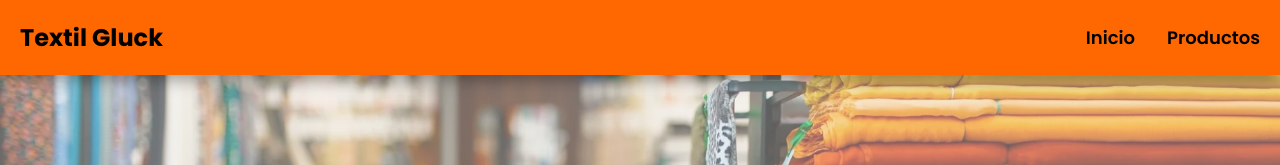
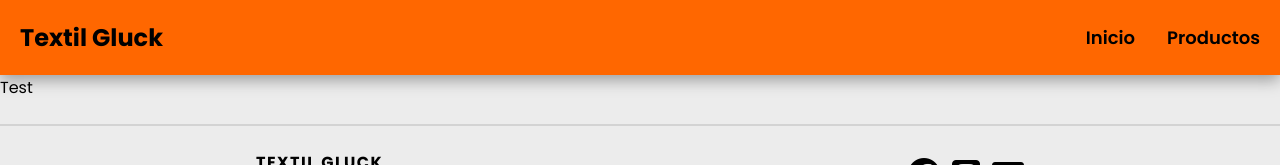
Before and after one commit to MatiasUrielGluck/textil-gluck, a React (Vite) app: page /productos in a window 1280 px wide. Before the commit this address led to /. Shown: the top 165 px of the page. Built offline with nearby package versions, Linux system fonts and the light colour scheme.

Commit message:
Adding a products page which will act as a textil gallery

```diff
--- /dev/null
+++ b/src/pages/index.js
@@ -0,0 +1,2 @@
+export * from "./home";
+export * from "./products";
--- /dev/null
+++ b/src/pages/products/ProductsPage.jsx
@@ -0,0 +1,11 @@
+import { PageLayout } from "../../layouts";
+
+export const ProductsPage = () => {
+  return (
+    <PageLayout>
+      <div>
+        Test
+      </div>
+    </PageLayout>
+  );
+};
--- /dev/null
+++ b/src/pages/products/index.js
@@ -0,0 +1 @@
+export * from "./ProductsPage";
--- a/src/router/MainRouter.jsx
+++ b/src/router/MainRouter.jsx
@@ -1,11 +1,12 @@
 import React from "react";
 import { Navigate, Route, Routes } from "react-router-dom";
-import { HomePage } from "../pages/home";
+import { HomePage, ProductsPage } from "../pages";
 
 export const MainRouter = () => {
   return (
     <Routes>
       <Route path="/" element={<HomePage />} />
+      <Route path="/productos" element={<ProductsPage />} />
 
       <Route path="/*" element={<Navigate to="/" />} />
     </Routes>
```
